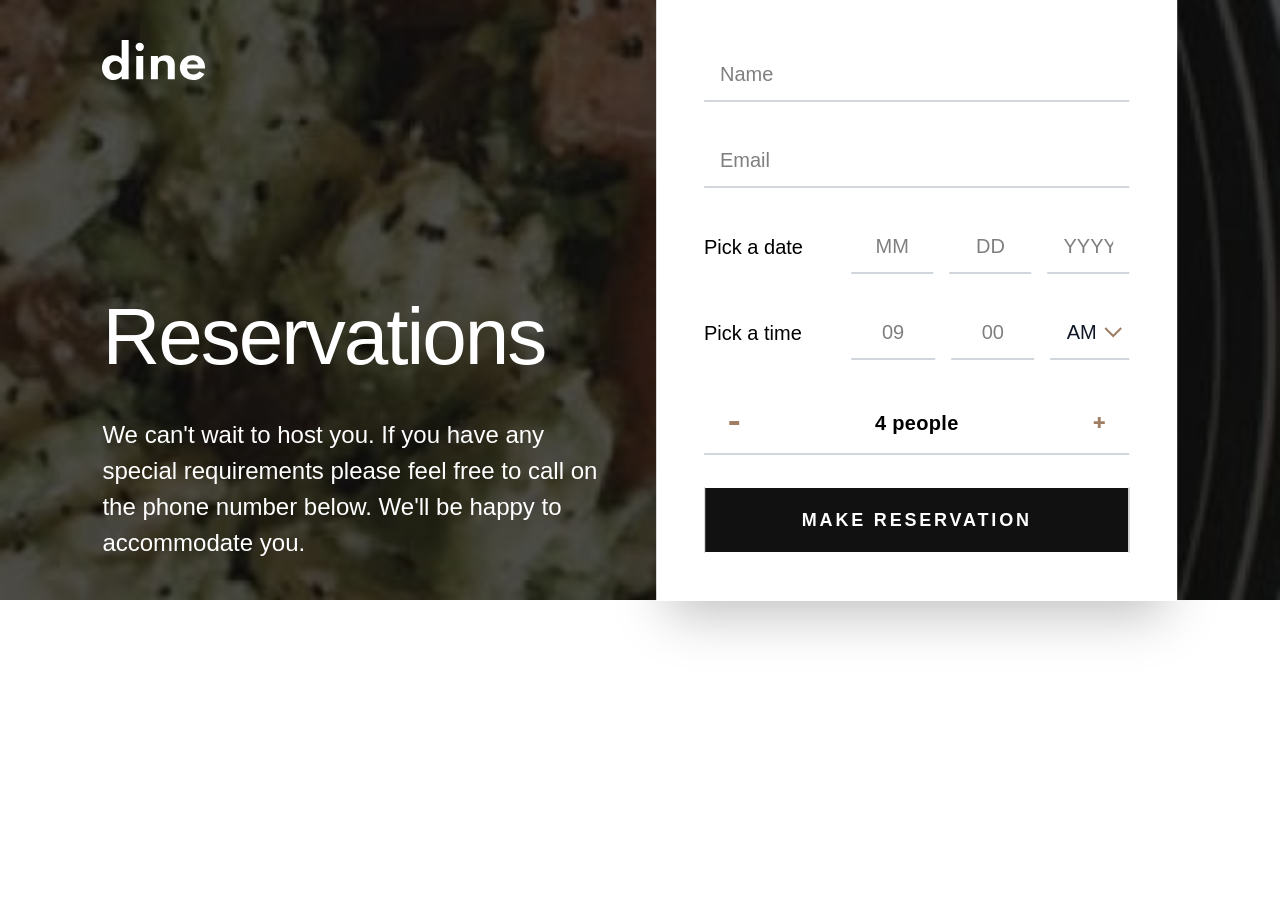
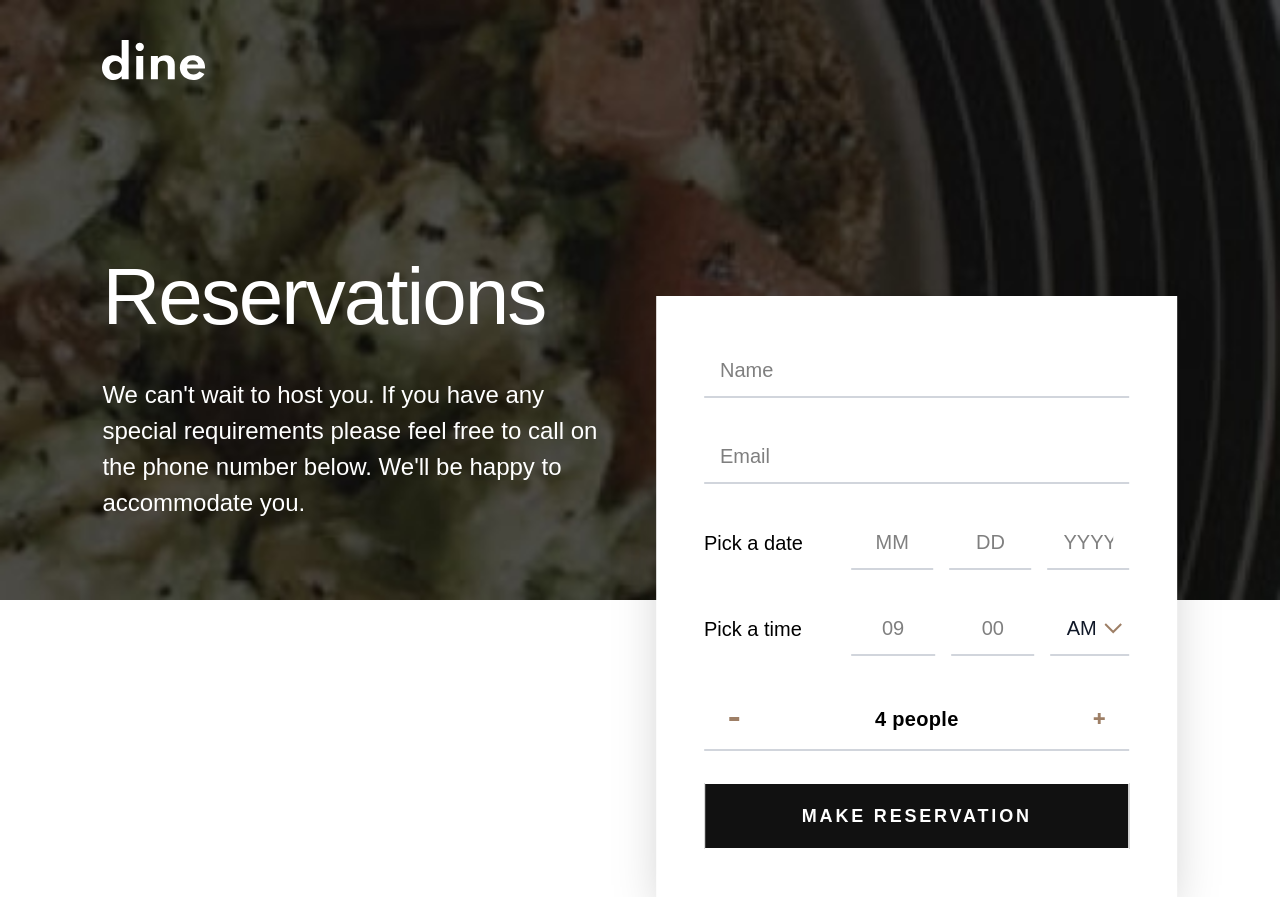
Before and after one commit to anet-eny/dine-restaurant-website, a React (Vite) app: page /reservations in a window 1280 px wide. Before the commit the page ends 800 px from the top, so only its background shows below. Built offline with nearby package versions, Linux system fonts and the light colour scheme.

Commit message:
feat: position ReservationForm with className as a prop

```diff
--- a/src/components/ReservationForm.jsx
+++ b/src/components/ReservationForm.jsx
@@ -10,6 +10,7 @@ const ReservationForm = ({
   peopleOptions,
   defaultPeople,
   fields,
+  className = "",
 }) => {
   const initialValues = {
     name: "",
@@ -59,7 +60,7 @@ const ReservationForm = ({
   return (
     <div
       id="reservation-form"
-      className="absolute w-full max-w-xl left-1/2 -translate-x-1/2 lg:relative z-10 bg-white reservation-form-text shadow-2xl p-8 md:p-12"
+      className={`max-w-xl bg-white reservation-form-text shadow-2xl p-8 md:p-12 ${className}`}
     >
       <form
         onSubmit={handleSubmit(onSubmitSuccess)}
--- a/src/pages/Reservations.jsx
+++ b/src/pages/Reservations.jsx
@@ -46,7 +46,7 @@ export default function Reservations() {
         {/* Two-column grid layout for lg+ */}
         <div className="relative lg:grid lg:grid-cols-2 lg:gap-8 lg:h-full">
           {/* Left column - Hero content */}
-          <div className="flex flex-col items-center lg:items-start justify-between text-center lg:text-left text-white gap-8 py-10 lg:h-full">
+          <div className="flex flex-col items-center lg:items-start justify-between text-center lg:text-left text-white gap-8 py-10 lg:pb-30 lg:h-full">
             <img
               src={logo}
               alt={LOGO_ALT}
@@ -60,7 +60,10 @@ export default function Reservations() {
           </div>
 
           {/* Right column - Form */}
-          <ReservationForm {...reservationFormConfig} />
+          <ReservationForm
+            {...reservationFormConfig}
+            className="absolute left-1/2 -translate-x-1/2 lg:relative z-10 w-full mt-10 lg:translate-y-64"
+          />
         </div>
       </div>
 
```
